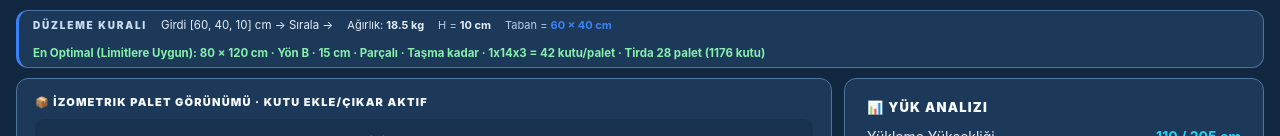
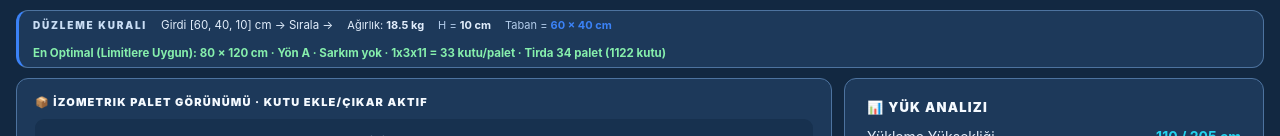
Before and after one commit to chersva/palet-opt-v2, a React (Vite) app: page / in a window 1280 px wide. Shown: the part 217-353 px from the top of the page. Built offline with nearby package versions, Linux system fonts and the light colour scheme.

Commit message:
Fix 5cm optional overhang by scanning all cols/rows candidates. Choose highest total box count instead of only max grid fill.

```diff
--- a/src/App.jsx
+++ b/src/App.jsx
@@ -505,30 +505,32 @@ function packPallet(bL, bW, bH, pA, pB, oh, maxProductH, maxKg, itemKg, palletBa
   };
 
   const partial15 = partialSarkim && oh === 15;
-  const oneWay15 = partial15 && partialSarkimMode === "fixed10OneWay";
+  const globalMaxA = partial15 ? (pA + 20) : (pA + maxAxisExtra);
+  const globalMaxB = partial15 ? (pB + 20) : (pB + maxAxisExtra);
   const candidates = [];
-  if (oneWay15) {
-    // Tek yon: +20 yalnizca bir eksende olabilecegi icin iki olasiligi da deneriz.
-    candidates.push(
-      evalPack(Math.floor((pA + 20) / bL), Math.floor(pB / bW), bL, bW),
-      evalPack(Math.floor(pA / bL), Math.floor((pB + 20) / bW), bL, bW),
-      evalPack(Math.floor((pA + 20) / bW), Math.floor(pB / bL), bW, bL),
-      evalPack(Math.floor(pA / bW), Math.floor((pB + 20) / bL), bW, bL),
-      // No-overflow ihtimali de degerlendirilsin.
-      evalPack(Math.floor(pA / bL), Math.floor(pB / bW), bL, bW),
-      evalPack(Math.floor(pA / bW), Math.floor(pB / bL), bW, bL)
-    );
-  } else {
-    const globalMaxA = partial15 ? (pA + 20) : (pA + maxAxisExtra);
-    const globalMaxB = partial15 ? (pB + 20) : (pB + maxAxisExtra);
-    const [c1, r1] = [Math.floor(globalMaxA / bL), Math.floor(globalMaxB / bW)];
-    const [c2, r2] = [Math.floor(globalMaxA / bW), Math.floor(globalMaxB / bL)];
-    candidates.push(
-      evalPack(Math.max(0, c1), Math.max(0, r1), bL, bW),
-      evalPack(Math.max(0, c2), Math.max(0, r2), bW, bL)
-    );
-  }
-  const best = candidates.reduce((acc, cur) => (cur.score > acc.score ? cur : acc), candidates[0]);
+  const scanOrientation = (boxL, boxW) => {
+    const maxCols = Math.max(0, Math.floor(globalMaxA / boxL));
+    const maxRows = Math.max(0, Math.floor(globalMaxB / boxW));
+    for (let cols = 0; cols <= maxCols; cols++) {
+      for (let rows = 0; rows <= maxRows; rows++) {
+        candidates.push(evalPack(cols, rows, boxL, boxW));
+      }
+    }
+  };
+  // 5cm sarkim "opsiyonel" oldugu icin, sadece max dolu degil tum anlamli cols/rows kombinasyonlarini deneriz.
+  scanOrientation(bL, bW);
+  scanOrientation(bW, bL);
+  const best = candidates.reduce((acc, cur) => {
+    if (cur.score > acc.score) return cur;
+    if (cur.score < acc.score) return acc;
+    const accArea = (acc.effA || 0) * (acc.effB || 0);
+    const curArea = (cur.effA || 0) * (cur.effB || 0);
+    if (curArea < accArea) return cur;
+    if (curArea > accArea) return acc;
+    const accPerLayer = (acc.cols || 0) * (acc.rows || 0);
+    const curPerLayer = (cur.cols || 0) * (cur.rows || 0);
+    return curPerLayer < accPerLayer ? cur : acc;
+  }, candidates[0] || evalPack(0, 0, bL, bW));
   return {
     cols: best.cols,
     rows: best.rows,
```
